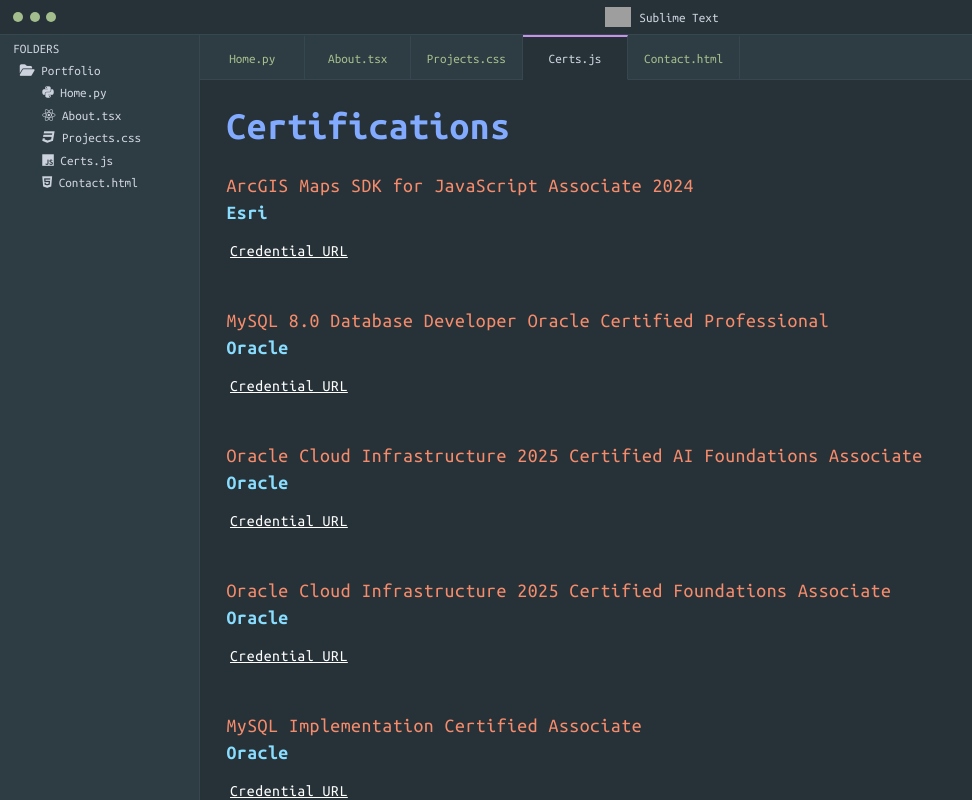
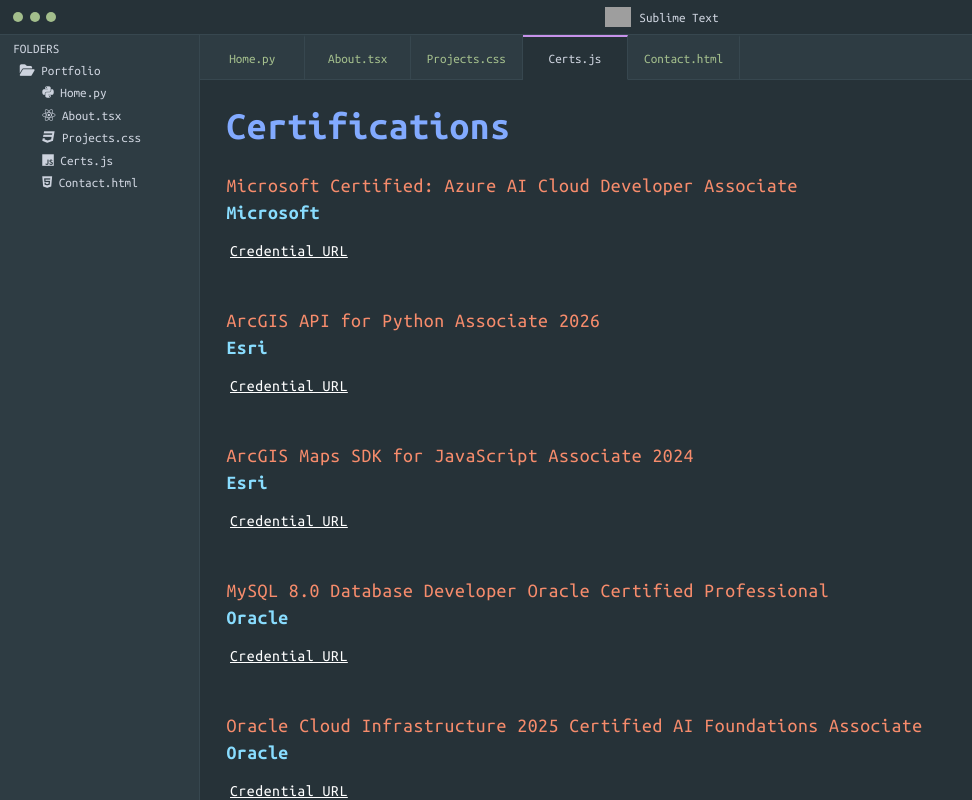
Before and after one commit to Suizer98/portfolio, a React (Create React App) app: page /certs in a window 1280 px wide. Shown: the top 800 px of the page, without its empty margins (0-972 px from the left). Built offline with nearby package versions, Linux system fonts and the light colour scheme; grey boxes are pictures that could not be loaded.

Commit message:
Added more certs

```diff
--- a/src/components/certs/Data.js
+++ b/src/components/certs/Data.js
@@ -1,4 +1,16 @@
 export const CertificationsData = [
+  {
+    name: 'Microsoft Certified: Azure AI Cloud Developer Associate',
+    distributor: 'Microsoft',
+    credential:
+      'https://learn.microsoft.com/api/credentials/share/en-us/TeySuiZer-1895/B343CFF3134D3D56?sharingId=981D329E1C3AFFDB'
+  },
+  {
+    name: 'ArcGIS API for Python Associate 2026',
+    distributor: 'Esri',
+    credential:
+      'https://www.credly.com/badges/760b5652-ee78-4c87-bd1a-286a55a6b9dc/linked_in_profile'
+  },
   {
     name: 'ArcGIS Maps SDK for JavaScript Associate 2024',
     distributor: 'Esri',
```
